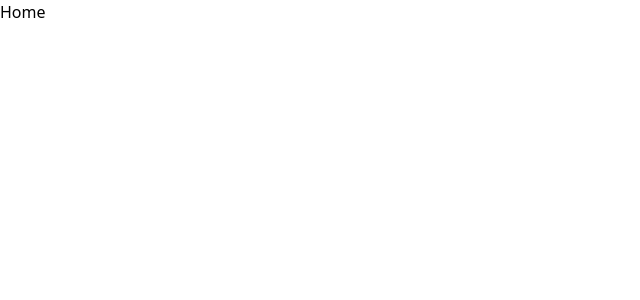
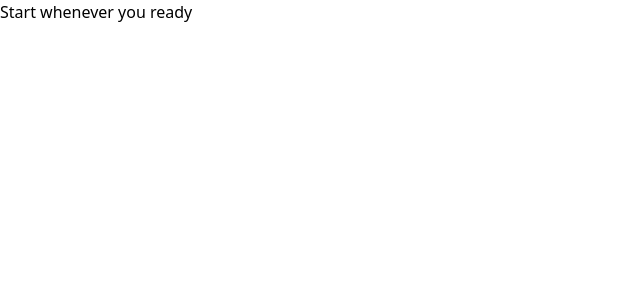
Before and after one commit to istiakAHMEDsaad/framermotion-animated-portfolio, a Next.js app: page / in a window 1280 px wide. Shown: the top 300 px of the page, without its empty margins (0-640 px from the left). Built offline with nearby package versions, Linux system fonts and the light colour scheme.

Commit message:
start working with starter nextjs layout format

```diff
--- a/src/app/page.js
+++ b/src/app/page.js
@@ -1,3 +1,3 @@
 export default function Home() {
-  return <div>Home</div>;
+  return <div>Start whenever you ready</div>;
 }
```
